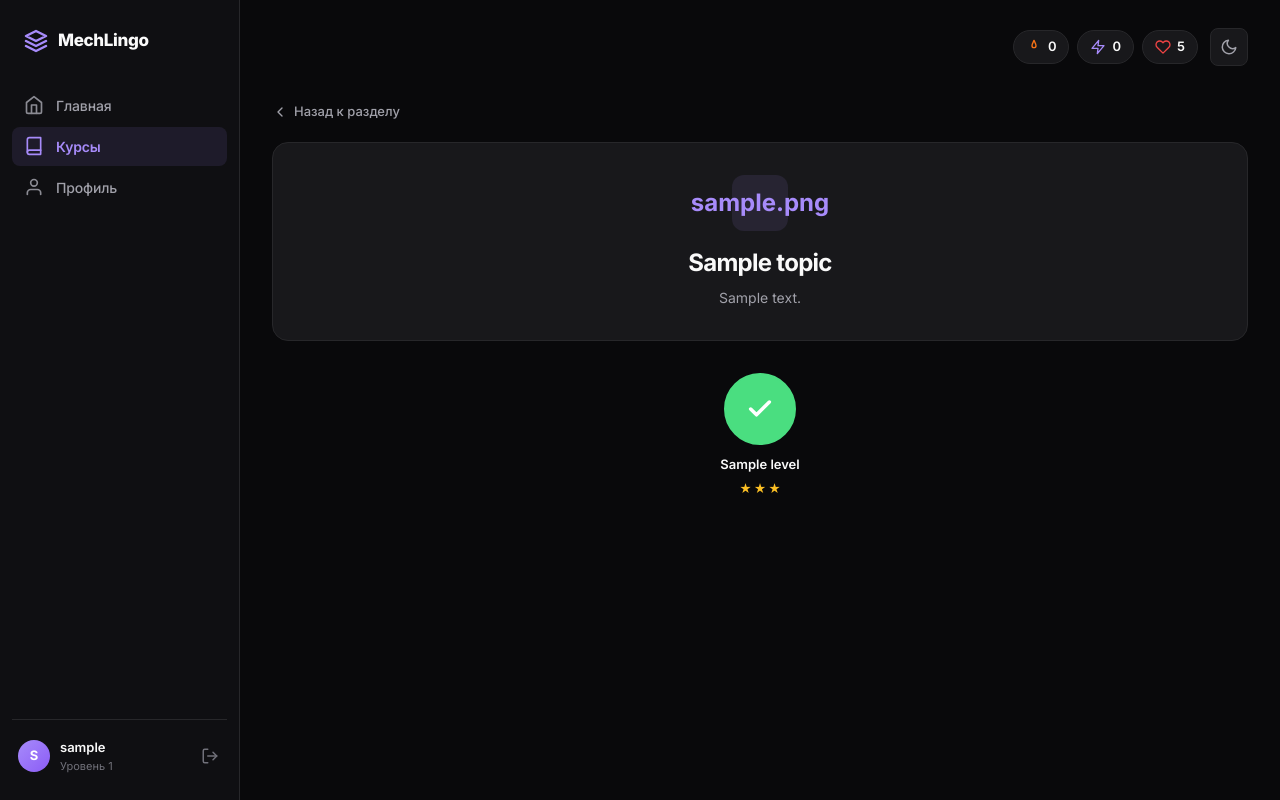
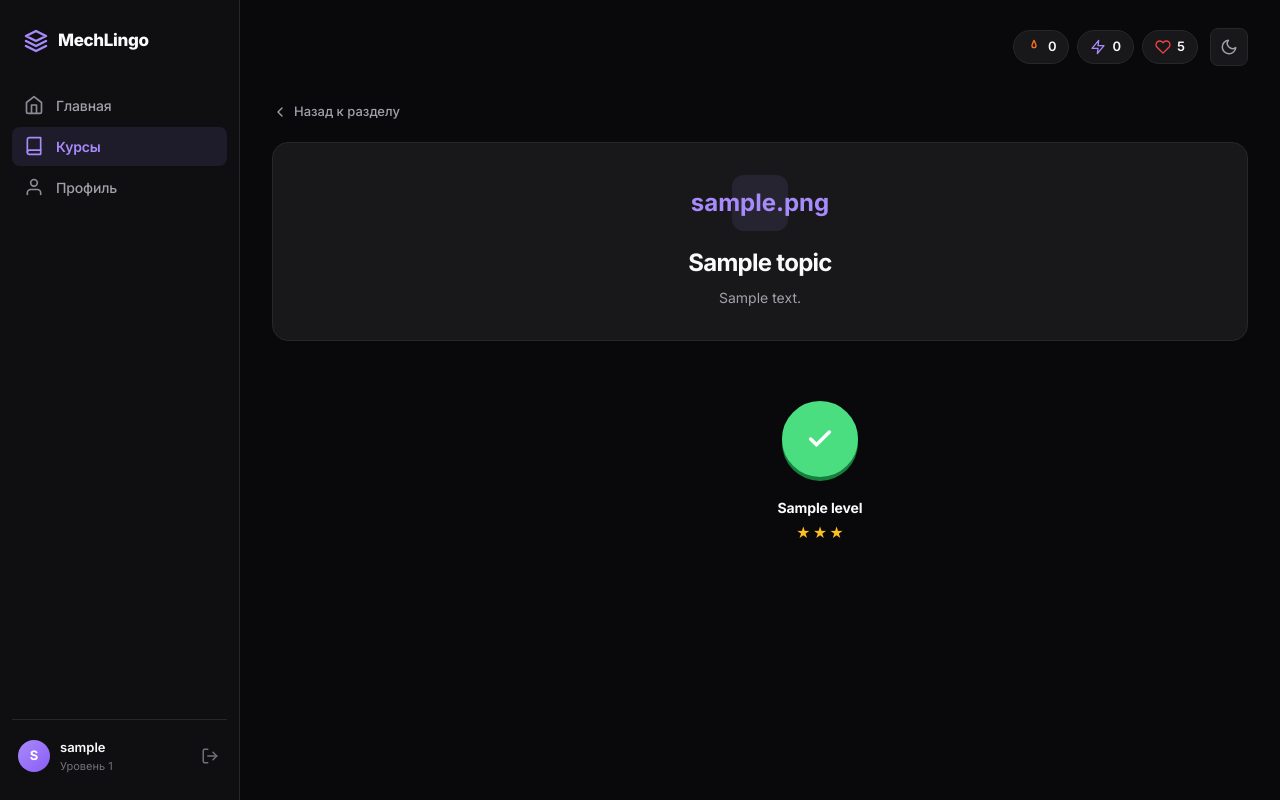
Before and after one commit to amal1a67/mechlingo, a Flask app: page /topic/1 in a window 1280 px wide. Run offline with Flask 3, Linux system fonts and the light colour scheme; the visitor is signed in with stand-in values (Sample User, id 1); data comes from the database, SQL or seed files in the repository; tables that the repository leaves empty hold one stand-in row (values such as "Sample post").

Commit message:
Implement Duolingo path styles in CSS
Added styles for Duolingo path visualization including nodes, circles, labels, and connectors.

```diff
--- a/static/css/style.css
+++ b/static/css/style.css
@@ -2201,3 +2201,188 @@ svg { display: block; }
     .toast-container { left: 16px; right: 16px; }
     .toast { min-width: 0; max-width: 100%; }
 }
+/* ==================== DUOLINGO PATH (S-CURVE) ==================== */
+.duolingo-path {
+    display: flex;
+    flex-direction: column;
+    align-items: center;
+    padding: 40px 0;
+    position: relative;
+    width: 100%;
+    max-width: 500px;
+    margin: 0 auto;
+}
+
+.path-node {
+    display: flex;
+    flex-direction: column;
+    align-items: center;
+    text-decoration: none;
+    color: inherit;
+    position: relative;
+    z-index: 2;
+    transition: transform 0.2s;
+    width: 100px;
+}
+
+/* --- ЗМЕЙКА (Смещение узлов) --- */
+.path-node:nth-child(4n+1) { transform: translateX(60px); }  /* 1, 5, 9... */
+.path-node:nth-child(4n+2) { transform: translateX(20px); }  /* 2, 6, 10... */
+.path-node:nth-child(4n+3) { transform: translateX(-20px); } /* 3, 7, 11... */
+.path-node:nth-child(4n)   { transform: translateX(-60px); } /* 4, 8, 12... */
+
+.path-node:not(.locked):hover {
+    transform: scale(1.05) translateX(var(--x-offset, 0));
+}
+
+/* Чтобы hover не сбивал позицию, зададим кастомные переменные */
+.path-node:nth-child(4n+1):hover { transform: scale(1.05) translateX(60px); }
+.path-node:nth-child(4n+2):hover { transform: scale(1.05) translateX(20px); }
+.path-node:nth-child(4n+3):hover { transform: scale(1.05) translateX(-20px); }
+.path-node:nth-child(4n):hover   { transform: scale(1.05) translateX(-60px); }
+
+
+/* --- КРУЖКИ --- */
+.node-wrapper {
+    position: relative;
+}
+
+.node-circle {
+    width: 76px;
+    height: 76px;
+    border-radius: 50%;
+    display: flex;
+    align-items: center;
+    justify-content: center;
+    background: var(--bg-elevated);
+    border: 3px solid var(--border);
+    color: var(--text-muted);
+    transition: all 0.2s;
+    box-shadow: 0 4px 0 var(--border); /* Эффект 3D-кнопки */
+}
+
+.node-circle.completed {
+    background: var(--success);
+    border-color: var(--success);
+    color: white;
+    box-shadow: 0 4px 0 #15803d;
+}
+
+.node-circle.current {
+    background: var(--primary);
+    border-color: var(--primary);
+    color: white;
+    box-shadow: 0 4px 0 var(--primary-dark);
+}
+
+.node-circle.current svg {
+    transform: translateX(2px); /* Центрируем треугольник Play */
+}
+
+.path-node:not(.locked):active .node-circle {
+    transform: translateY(4px);
+    box-shadow: 0 0 0 transparent;
+}
+
+/* --- ТЕКСТ И ЗВЕЗДЫ --- */
+.node-label {
+    font-weight: 700;
+    font-size: 14px;
+    text-align: center;
+    margin-top: 10px;
+    color: var(--text);
+    letter-spacing: -0.01em;
+    max-width: 140px;
+}
+
+.path-node.locked .node-label {
+    color: var(--text-muted);
+}
+
+.node-stars {
+    display: flex;
+    gap: 2px;
+    margin-top: 4px;
+}
+
+.star {
+    font-size: 14px;
+    color: var(--border);
+}
+
+.star.filled {
+    color: #fbbf24;
+}
+
+/* --- АВАТАР НАД ТЕКУЩИМ УРОКНЕМ --- */
+.path-avatar {
+    position: absolute;
+    top: -46px;
+    left: 50%;
+    transform: translateX(-50%);
+    animation: floatAvatar 2s ease-in-out infinite;
+    z-index: 10;
+}
+
+.user-avatar-mini {
+    width: 36px;
+    height: 36px;
+    border-radius: 50%;
+    background: linear-gradient(135deg, var(--primary), var(--primary-dark));
+    color: white;
+    display: flex;
+    align-items: center;
+    justify-content: center;
+    font-weight: 800;
+    font-size: 16px;
+    border: 3px solid var(--bg);
+    box-shadow: var(--shadow);
+}
+
+/* Хвостик от аватара к кружку */
+.path-avatar::after {
+    content: '';
+    position: absolute;
+    bottom: -8px;
+    left: 50%;
+    transform: translateX(-50%);
+    border-left: 6px solid transparent;
+    border-right: 6px solid transparent;
+    border-top: 8px solid var(--bg);
+}
+
+@keyframes floatAvatar {
+    0%, 100% { transform: translate(-50%, 0); }
+    50% { transform: translate(-50%, -6px); }
+}
+
+/* --- СОЕДИНИТЕЛЬНЫЕ ЛИНИИ --- */
+.path-connector {
+    width: 6px;
+    height: 30px;
+    background: var(--border);
+    border-radius: 6px;
+    margin: -4px 0;
+    z-index: 1;
+}
+
+.path-connector.done {
+    background: var(--success);
+    opacity: 0.5;
+}
+
+/* Адаптив для мобилок (уменьшаем шаг) */
+@media (max-width: 600px) {
+    .path-node:nth-child(4n+1) { transform: translateX(40px); }
+    .path-node:nth-child(4n+2) { transform: translateX(15px); }
+    .path-node:nth-child(4n+3) { transform: translateX(-15px); }
+    .path-node:nth-child(4n)   { transform: translateX(-40px); }
+
+    .path-node:nth-child(4n+1):hover { transform: scale(1.05) translateX(40px); }
+    .path-node:nth-child(4n+2):hover { transform: scale(1.05) translateX(15px); }
+    .path-node:nth-child(4n+3):hover { transform: scale(1.05) translateX(-15px); }
+    .path-node:nth-child(4n):hover   { transform: scale(1.05) translateX(-40px); }
+
+    .node-circle { width: 64px; height: 64px; border-width: 2px; }
+    .node-circle svg { width: 24px; height: 24px; }
+}
```
